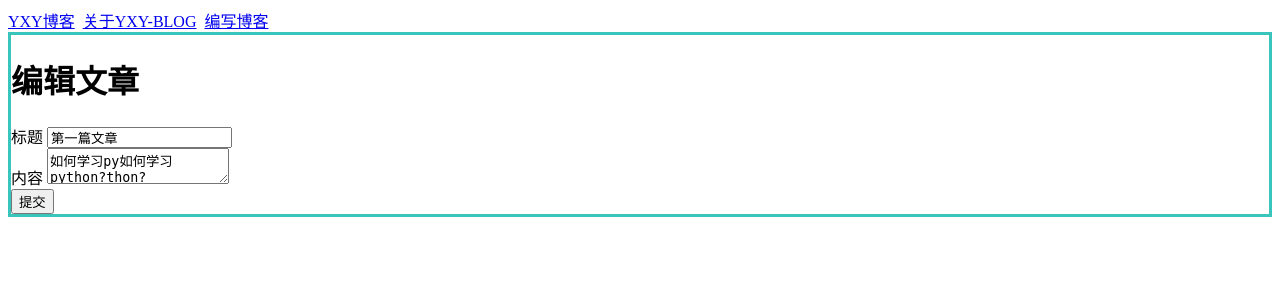
After one commit to petitpluie/yxyblog, a Flask app: page /blog/1/edit in a window 1280 px wide. The commit adds this page. Shown: the top 300 px of the page. Run offline with Flask 2, Linux system fonts and the light colour scheme; data comes from the database, SQL or seed files in the repository; both versions use the stored data as it was after the commit.

Commit message:
YXY博客基本功能实现，增删改

```diff
--- a/app.py
+++ b/app.py
@@ -1,3 +1,4 @@
+from turtle import title
 from flask import Flask, redirect, render_template, request, flash, url_for
 import sqlite3
 
@@ -14,7 +15,7 @@ def get_db_conn():
 # 从数据库取文章数据
 def get_db_data_by_id(blog_id):
     conn = get_db_conn()
-    blog = conn.execute('select * from blog where id = ?',(blog_id,)).fetchone()
+    blog = conn.execute('select * from blog where id = ?',(blog_id, )).fetchone()
     return blog
 
 # 博客首页，查看博客列表
@@ -51,6 +52,44 @@ def blog(blog_id):
     blog = get_db_data_by_id(blog_id)
     return render_template('blog.html', blog=blog)
 
+# 删除一篇博客
+@app.route('/blog/<int:blog_id>/delete', methods=['POST',])
+def delete(blog_id):
+    blog = get_db_data_by_id(blog_id)
+    if(not blog):
+        flash('文章不存在')
+    conn = get_db_conn()
+    conn.execute('DELETE FROM blog WHERE id = ?',(blog_id,))
+    conn.commit()
+    conn.close()
+    flash('文章删除成功')
+    return redirect(url_for('index'))
+
+# 修改一篇文章
+@app.route('/blog/<int:blog_id>/edit', methods=['GET','POST'])
+def edit(blog_id):
+    blog = get_db_data_by_id(blog_id)
+    if(not blog):
+        flash('文章不存在')
+    if request.method == 'POST':
+        title = request.form['title']
+        content = request.form['content']
+        if not title:
+            flash('标题不能为空')
+        elif not content:
+            flash('内容不能为空')
+        else:
+            conn = get_db_conn()
+            conn.execute('UPDATE blog SET title = ?, content = ? WHERE id = ?', (title, content, blog_id))
+            conn.commit()
+            conn.close()
+            flash('修改已保存')
+            return redirect(url_for('index'))
+    return render_template('edit.html', blog = blog)
+
+@app.route('/about')
+def about():
+    return render_template('about.html')
 
 if __name__ == '__main__':
-    app.run(debug=True, host='0.0.0.0', port=8090)
+    app.run(debug=False, host='0.0.0.0', port=8090)
--- a/static/css/index.css
+++ b/static/css/index.css
@@ -16,3 +16,7 @@
 .blog_list_title {
     font-size: 18px;
 }
+
+.edit_btn {
+    background-color: yellowgreen;
+}
--- a/templates/base.html
+++ b/templates/base.html
@@ -11,8 +11,8 @@
 
 <body>
     <div>
-        <span>YXY博客</span>&nbsp;
-        <a href="javascript:;">关于YXY-BLOG</a>&nbsp;
+        <a href="{{url_for('index')}}">YXY博客</a>&nbsp;
+        <a href="{{url_for('about')}}">关于YXY-BLOG</a>&nbsp;
         <a href="{{url_for('new')}}">编写博客</a>&nbsp;
     </div>
     {% for message in get_flashed_messages() %}
--- a/templates/blog.html
+++ b/templates/blog.html
@@ -5,4 +5,7 @@
     <h2>{% block title %}{{ blog['title'] }}{% endblock %}</h2>
     <p>{{ blog['content'] }}</p>
     <div class="time">{{blog['created']}}</div>
+    <form action="{{url_for('delete',blog_id=blog['id'])}}" method="POST">
+        <input type="submit" value="删除文章" onclick="return confirm('确定要删除吗？')"></input>
+    </form>
 {% endblock %}
--- /dev/null
+++ b/templates/edit.html
@@ -0,0 +1,20 @@
+<!--创建博客页，页面结构继承于base.html-->
+{% extends 'base.html' %}
+
+{% block content %}
+<h1>{% block title %} 编辑文章 {% endblock %}</h1>
+
+<form method="post">
+    <div class="form-group">
+        <label for="title">标题</label>
+        <input type="text" name="title" placeholder="标题" class="form-control" value="{{ request.form['title'] or blog['title'] }}"></input>
+    </div>
+    <div class="form-group">
+        <label for="content">内容</label>
+        <textarea name="content" placeholder="文章内容" class="form-control">{{ request.form['content'] or blog['content'] }}</textarea>
+    </div>
+    <div class="form-group">
+        <button type="submit" class="btn btn-primary">提交</button>
+    </div>
+</form>
+{% endblock %}
--- a/templates/index.html
+++ b/templates/index.html
@@ -2,11 +2,12 @@
 {% extends 'base.html' %}
 
 {% block content %}
-    <h2>{% block title %}小雨首页{% endblock %}:</h2>
+    <h1>{% block title %}博客首页{% endblock %}:</h1>
     {% for blog_idx in blogs %}
         <a href="{{ url_for('blog', blog_id=blog_idx['id']) }}">
             <div class="blog_list_title">{{ blog_idx['title'] }}</div>
         </a>
         <div class="time">{{ blog_idx['created'] }}</div>
+        <a class="edit_btn" href="{{ url_for('edit', blog_id=blog_idx['id']) }}">编辑</a>
     {% endfor %}
 {% endblock %}
```
Also changed, not shown: templates/about.html (added, +7 -0 lines), db/yxyblog.db.
